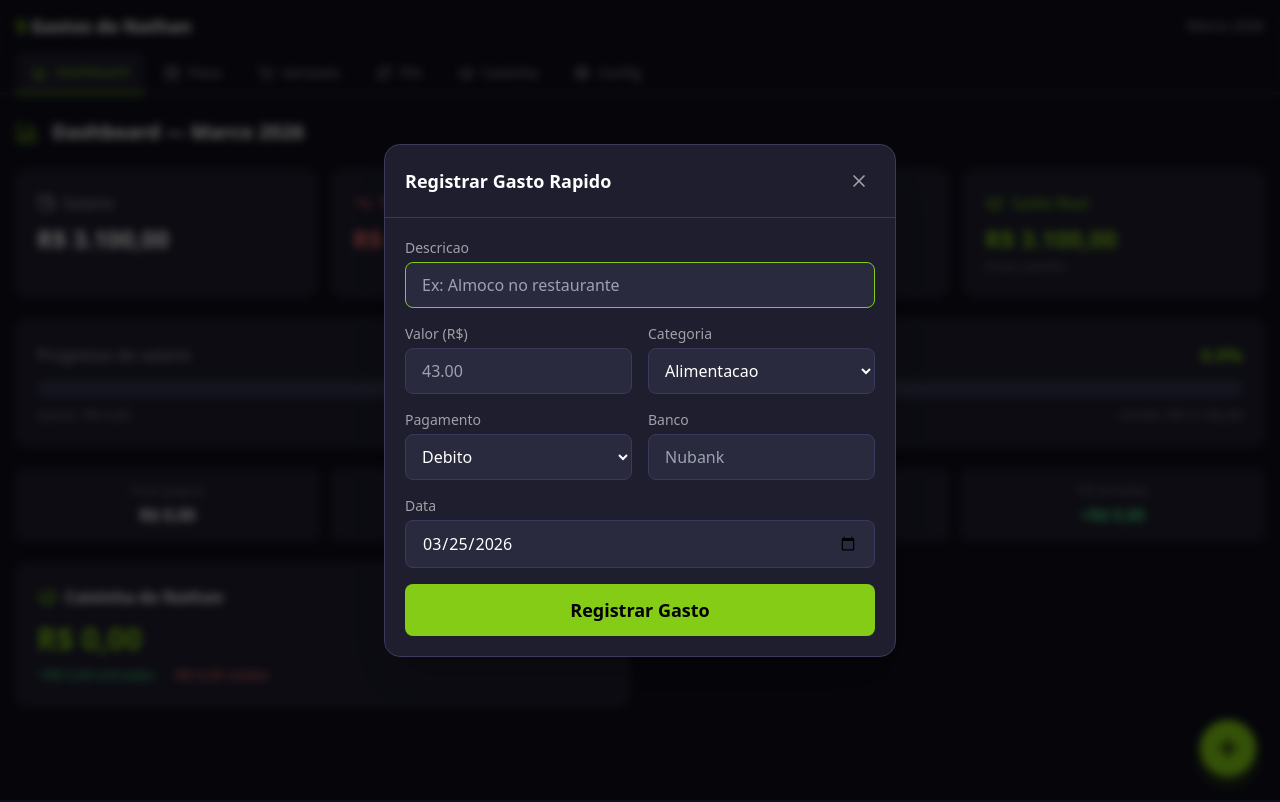
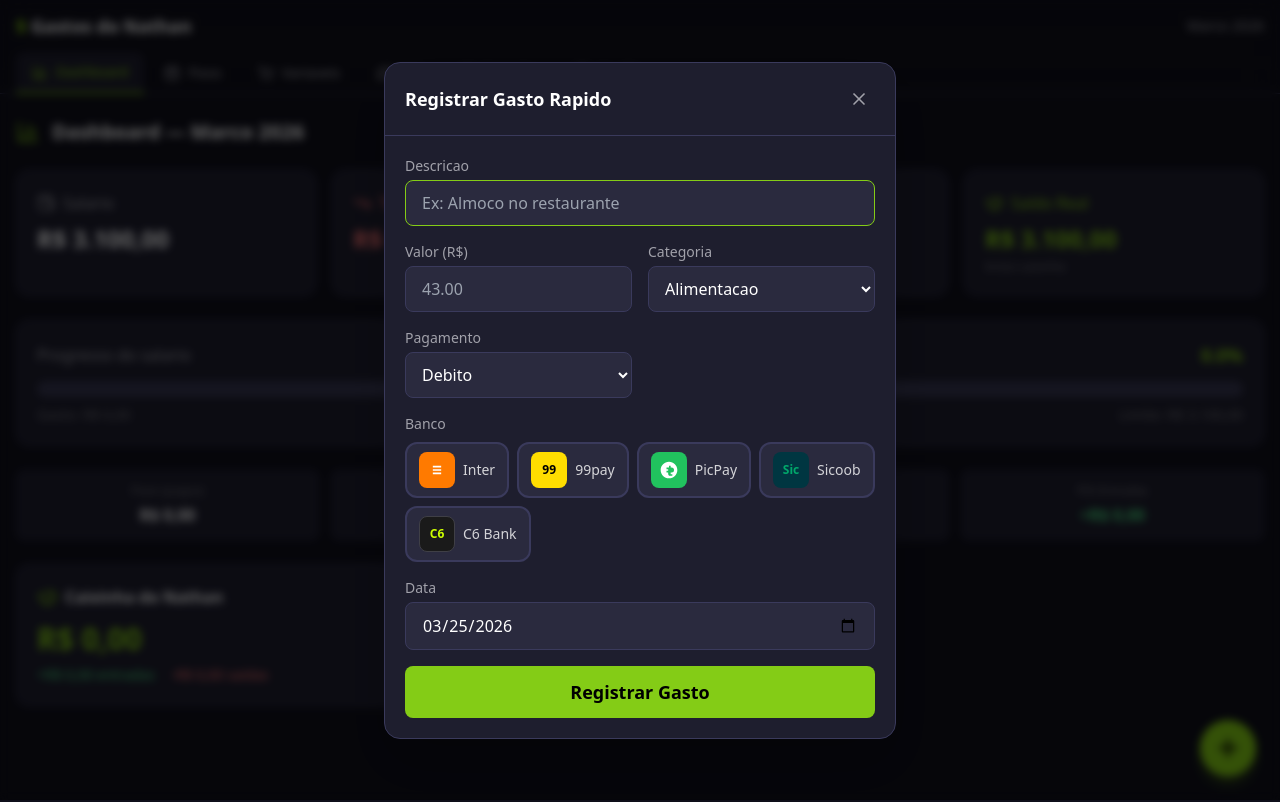
Before and after one commit to skinaura57-ops/gastos-nathan, a Next.js app: page / in a window 1280 px wide. Both pictures are taken after a click on the button "Registrar gasto rapido". Built offline with nearby package versions, Linux system fonts and the light colour scheme.

Commit message:
Seletor de banco com logos: Inter, 99pay, PicPay, Sicoob, C6 Bank

```diff
--- a/app/page.tsx
+++ b/app/page.tsx
@@ -13,7 +13,8 @@ import SecaoPix from '@/components/SecaoPix';
 import Caixinha from '@/components/Caixinha';
 import Configuracoes from '@/components/Configuracoes';
 import Modal from '@/components/Modal';
-import { CATEGORIAS, FORMAS_PAGAMENTO, BANCOS_COMUNS } from '@/types';
+import BancoSelector from '@/components/BancoSelector';
+import { CATEGORIAS, FORMAS_PAGAMENTO } from '@/types';
 import { generateId } from '@/utils/formatters';
 import { toast } from 'sonner';
 
@@ -297,21 +298,12 @@ export default function Home() {
                 {FORMAS_PAGAMENTO.map(fp => <option key={fp.value} value={fp.value}>{fp.label}</option>)}
               </select>
             </div>
-            <div>
-              <label className="text-sm text-zinc-400 mb-1 block">Banco</label>
-              <input
-                type="text"
-                value={quickForm.banco}
-                onChange={(e) => setQuickForm(prev => ({ ...prev, banco: e.target.value }))}
-                list="quick-bancos"
-                className="bg-surface-light border border-border rounded-lg px-4 py-2.5 text-white w-full focus:outline-none focus:border-accent"
-                placeholder="Nubank"
-              />
-              <datalist id="quick-bancos">
-                {BANCOS_COMUNS.map(b => <option key={b} value={b} />)}
-              </datalist>
-            </div>
           </div>
+          <BancoSelector
+            label="Banco"
+            value={quickForm.banco}
+            onChange={(banco) => setQuickForm(prev => ({ ...prev, banco }))}
+          />
           <div>
             <label className="text-sm text-zinc-400 mb-1 block">Data</label>
             <input
--- /dev/null
+++ b/components/BancoSelector.tsx
@@ -0,0 +1,106 @@
+'use client';
+
+import { BANCOS, BancoInfo } from '@/types';
+
+interface BancoSelectorProps {
+  value: string;
+  onChange: (banco: string) => void;
+  label?: string;
+}
+
+function BancoLogo({ banco, size = 'md' }: { banco: BancoInfo; size?: 'sm' | 'md' }) {
+  const sizeClasses = size === 'sm' ? 'w-6 h-6 text-[10px]' : 'w-9 h-9 text-xs';
+
+  if (banco.id === 'inter') {
+    return (
+      <div className={`${sizeClasses} rounded-lg flex items-center justify-center font-bold shrink-0`} style={{ backgroundColor: banco.cor, color: banco.corTexto }}>
+        <svg viewBox="0 0 24 24" fill="none" className={size === 'sm' ? 'w-4 h-4' : 'w-5 h-5'}>
+          <rect width="24" height="24" rx="4" fill="#FF7A00"/>
+          <path d="M7 7h10v2H7V7zm0 4h10v2H7v-2zm0 4h10v2H7v-2z" fill="#fff"/>
+        </svg>
+      </div>
+    );
+  }
+
+  if (banco.id === '99pay') {
+    return (
+      <div className={`${sizeClasses} rounded-lg flex items-center justify-center font-extrabold shrink-0`} style={{ backgroundColor: banco.cor, color: banco.corTexto }}>
+        {banco.sigla}
+      </div>
+    );
+  }
+
+  if (banco.id === 'picpay') {
+    return (
+      <div className={`${sizeClasses} rounded-lg flex items-center justify-center font-bold shrink-0`} style={{ backgroundColor: banco.cor, color: banco.corTexto }}>
+        <svg viewBox="0 0 24 24" fill="none" className={size === 'sm' ? 'w-4 h-4' : 'w-5 h-5'}>
+          <path d="M12 2C6.48 2 2 6.48 2 12s4.48 10 10 10 10-4.48 10-10S17.52 2 12 2zm-1 15v-2H9v-2h2v-2H9V9h3V7h2v2h1a3 3 0 010 6h-1v2h2v2h-4z" fill="#fff"/>
+        </svg>
+      </div>
+    );
+  }
+
+  if (banco.id === 'sicoob') {
+    return (
+      <div className={`${sizeClasses} rounded-lg flex items-center justify-center font-bold shrink-0`} style={{ backgroundColor: banco.cor, color: '#00A86B' }}>
+        {banco.sigla}
+      </div>
+    );
+  }
+
+  if (banco.id === 'c6bank') {
+    return (
+      <div className={`${sizeClasses} rounded-lg flex items-center justify-center font-extrabold shrink-0 border border-zinc-700`} style={{ backgroundColor: banco.cor, color: banco.corTexto }}>
+        {banco.sigla}
+      </div>
+    );
+  }
+
+  return (
+    <div className={`${sizeClasses} rounded-lg flex items-center justify-center font-bold shrink-0`} style={{ backgroundColor: banco.cor, color: banco.corTexto }}>
+      {banco.sigla}
+    </div>
+  );
+}
+
+export function BancoBadge({ bancoNome, size = 'sm' }: { bancoNome: string; size?: 'sm' | 'md' }) {
+  const banco = BANCOS.find(b => b.nome === bancoNome);
+  if (!banco) return <span className="text-zinc-400 text-sm">{bancoNome}</span>;
+
+  return (
+    <div className="flex items-center gap-1.5">
+      <BancoLogo banco={banco} size={size} />
+      <span className="text-sm text-zinc-300">{banco.nome}</span>
+    </div>
+  );
+}
+
+export default function BancoSelector({ value, onChange, label }: BancoSelectorProps) {
+  return (
+    <div>
+      {label && <label className="text-sm text-zinc-400 mb-2 block">{label}</label>}
+      <div className="flex flex-wrap gap-2">
+        {BANCOS.map(banco => {
+          const isSelected = value === banco.nome;
+          return (
+            <button
+              key={banco.id}
+              type="button"
+              onClick={() => onChange(banco.nome)}
+              className={`flex items-center gap-2 px-3 py-2 rounded-xl border-2 transition-all ${
+                isSelected
+                  ? 'border-accent bg-accent/10 shadow-md shadow-accent/10 scale-105'
+                  : 'border-border bg-surface-light hover:bg-surface-lighter hover:border-zinc-500'
+              }`}
+            >
+              <BancoLogo banco={banco} />
+              <span className={`text-sm font-medium ${isSelected ? 'text-white' : 'text-zinc-300'}`}>
+                {banco.nome}
+              </span>
+            </button>
+          );
+        })}
+      </div>
+    </div>
+  );
+}
--- a/components/GastosFixos.tsx
+++ b/components/GastosFixos.tsx
@@ -2,10 +2,11 @@
 
 import { useState } from 'react';
 import { Plus, Pencil, Trash2, CalendarDays, Check, Clock } from 'lucide-react';
-import { GastoFixo, CATEGORIAS, FORMAS_PAGAMENTO, BANCOS_COMUNS } from '@/types';
+import { GastoFixo, CATEGORIAS, FORMAS_PAGAMENTO } from '@/types';
 import { formatCurrency, generateId } from '@/utils/formatters';
 import Modal from './Modal';
 import ConfirmDialog from './ConfirmDialog';
+import BancoSelector, { BancoBadge } from './BancoSelector';
 import { toast } from 'sonner';
 
 interface GastosFixosProps {
@@ -148,7 +149,7 @@ export default function GastosFixos({ fixos, setFixos }: GastosFixosProps) {
                     </td>
                     <td className="py-3 pr-4 text-white">{formatCurrency(fixo.valor)}</td>
                     <td className="py-3 pr-4 text-zinc-400 text-sm capitalize">{fixo.formaPagamento}</td>
-                    <td className="py-3 pr-4 text-zinc-400 text-sm">{fixo.banco}</td>
+                    <td className="py-3 pr-4"><BancoBadge bancoNome={fixo.banco} /></td>
                     <td className="py-3 pr-4 text-zinc-400 text-sm">Dia {fixo.diaVencimento}</td>
                     <td className="py-3">
                       <div className="flex gap-2">
@@ -226,21 +227,12 @@ export default function GastosFixos({ fixos, setFixos }: GastosFixosProps) {
                 {FORMAS_PAGAMENTO.map(fp => <option key={fp.value} value={fp.value}>{fp.label}</option>)}
               </select>
             </div>
-            <div>
-              <label className="text-sm text-zinc-400 mb-1 block">Banco/Cartao</label>
-              <input
-                type="text"
-                value={form.banco}
-                onChange={(e) => setForm(prev => ({ ...prev, banco: e.target.value }))}
-                list="bancos-fixos"
-                className="bg-surface-light border border-border rounded-lg px-4 py-2.5 text-white w-full focus:outline-none focus:border-accent"
-                placeholder="Nubank"
-              />
-              <datalist id="bancos-fixos">
-                {BANCOS_COMUNS.map(b => <option key={b} value={b} />)}
-              </datalist>
-            </div>
           </div>
+          <BancoSelector
+            label="Banco/Cartao"
+            value={form.banco}
+            onChange={(banco) => setForm(prev => ({ ...prev, banco }))}
+          />
           <div>
             <label className="text-sm text-zinc-400 mb-1 block">Dia de Vencimento</label>
             <input
--- a/components/GastosVariaveis.tsx
+++ b/components/GastosVariaveis.tsx
@@ -2,10 +2,11 @@
 
 import { useState, useMemo } from 'react';
 import { Plus, Pencil, Trash2, Search, ShoppingCart, Filter } from 'lucide-react';
-import { GastoVariavel, CATEGORIAS, FORMAS_PAGAMENTO, BANCOS_COMUNS } from '@/types';
+import { GastoVariavel, CATEGORIAS, FORMAS_PAGAMENTO, BANCOS } from '@/types';
 import { formatCurrency, formatDate, generateId } from '@/utils/formatters';
 import Modal from './Modal';
 import ConfirmDialog from './ConfirmDialog';
+import BancoSelector, { BancoBadge } from './BancoSelector';
 import { toast } from 'sonner';
 
 interface GastosVariaveisProps {
@@ -183,9 +184,9 @@ export default function GastosVariaveis({ variaveis, setVariaveis, allDescricoes
                   <p className="text-white font-semibold">{formatCurrency(g.valor)}</p>
                 </div>
                 <div className="flex items-center justify-between">
-                  <div className="flex gap-2">
+                  <div className="flex items-center gap-2">
                     <span className="px-2 py-0.5 rounded bg-surface-light text-xs text-zinc-400">{g.categoria}</span>
-                    <span className="text-xs text-zinc-500 capitalize">{g.formaPagamento}</span>
+                    <BancoBadge bancoNome={g.banco} size="sm" />
                   </div>
                   <div className="flex gap-1">
                     <button onClick={() => openEdit(g)} className="p-1.5 text-zinc-400 hover:text-white"><Pencil size={14} /></button>
@@ -223,7 +224,7 @@ export default function GastosVariaveis({ variaveis, setVariaveis, allDescricoes
                     </td>
                     <td className="py-3 pr-4 text-white">{formatCurrency(g.valor)}</td>
                     <td className="py-3 pr-4 text-zinc-400 text-sm capitalize">{g.formaPagamento}</td>
-                    <td className="py-3 pr-4 text-zinc-400 text-sm">{g.banco}</td>
+                    <td className="py-3 pr-4"><BancoBadge bancoNome={g.banco} /></td>
                     <td className="py-3">
                       <div className="flex gap-2">
                         <button onClick={() => openEdit(g)} className="p-1.5 rounded-lg hover:bg-surface-light text-zinc-400 hover:text-white transition-colors">
@@ -312,21 +313,12 @@ export default function GastosVariaveis({ variaveis, setVariaveis, allDescricoes
                 {FORMAS_PAGAMENTO.map(fp => <option key={fp.value} value={fp.value}>{fp.label}</option>)}
               </select>
             </div>
-            <div>
-              <label className="text-sm text-zinc-400 mb-1 block">Banco/Cartao</label>
-              <input
-                type="text"
-                value={form.banco}
-                onChange={(e) => setForm(prev => ({ ...prev, banco: e.target.value }))}
-                list="bancos-var"
-                className="bg-surface-light border border-border rounded-lg px-4 py-2.5 text-white w-full focus:outline-none focus:border-accent"
-                placeholder="Nubank"
-              />
-              <datalist id="bancos-var">
-                {BANCOS_COMUNS.map(b => <option key={b} value={b} />)}
-              </datalist>
-            </div>
           </div>
+          <BancoSelector
+            label="Banco/Cartao"
+            value={form.banco}
+            onChange={(banco) => setForm(prev => ({ ...prev, banco }))}
+          />
           <div className="grid grid-cols-2 gap-4">
             <div>
               <label className="text-sm text-zinc-400 mb-1 block">Data</label>
--- a/types/index.ts
+++ b/types/index.ts
@@ -73,15 +73,20 @@ export const FORMAS_PAGAMENTO = [
   { value: 'dinheiro', label: 'Dinheiro' },
 ] as const;
 
-export const BANCOS_COMUNS = [
-  'Nubank',
-  'Inter',
-  'Bradesco',
-  'Itau',
-  'Santander',
-  'Caixa',
-  'Banco do Brasil',
-  'C6 Bank',
-  'PicPay',
-  'Mercado Pago',
-] as const;
+export interface BancoInfo {
+  id: string;
+  nome: string;
+  cor: string;
+  corTexto: string;
+  sigla: string;
+}
+
+export const BANCOS: BancoInfo[] = [
+  { id: 'inter', nome: 'Inter', cor: '#FF7A00', corTexto: '#fff', sigla: 'Inter' },
+  { id: '99pay', nome: '99pay', cor: '#FFDD00', corTexto: '#000', sigla: '99' },
+  { id: 'picpay', nome: 'PicPay', cor: '#21C25E', corTexto: '#fff', sigla: 'Pic' },
+  { id: 'sicoob', nome: 'Sicoob', cor: '#003641', corTexto: '#fff', sigla: 'Sic' },
+  { id: 'c6bank', nome: 'C6 Bank', cor: '#1A1A1A', corTexto: '#CEFF00', sigla: 'C6' },
+];
+
+export const BANCOS_COMUNS = BANCOS.map(b => b.nome);
```
